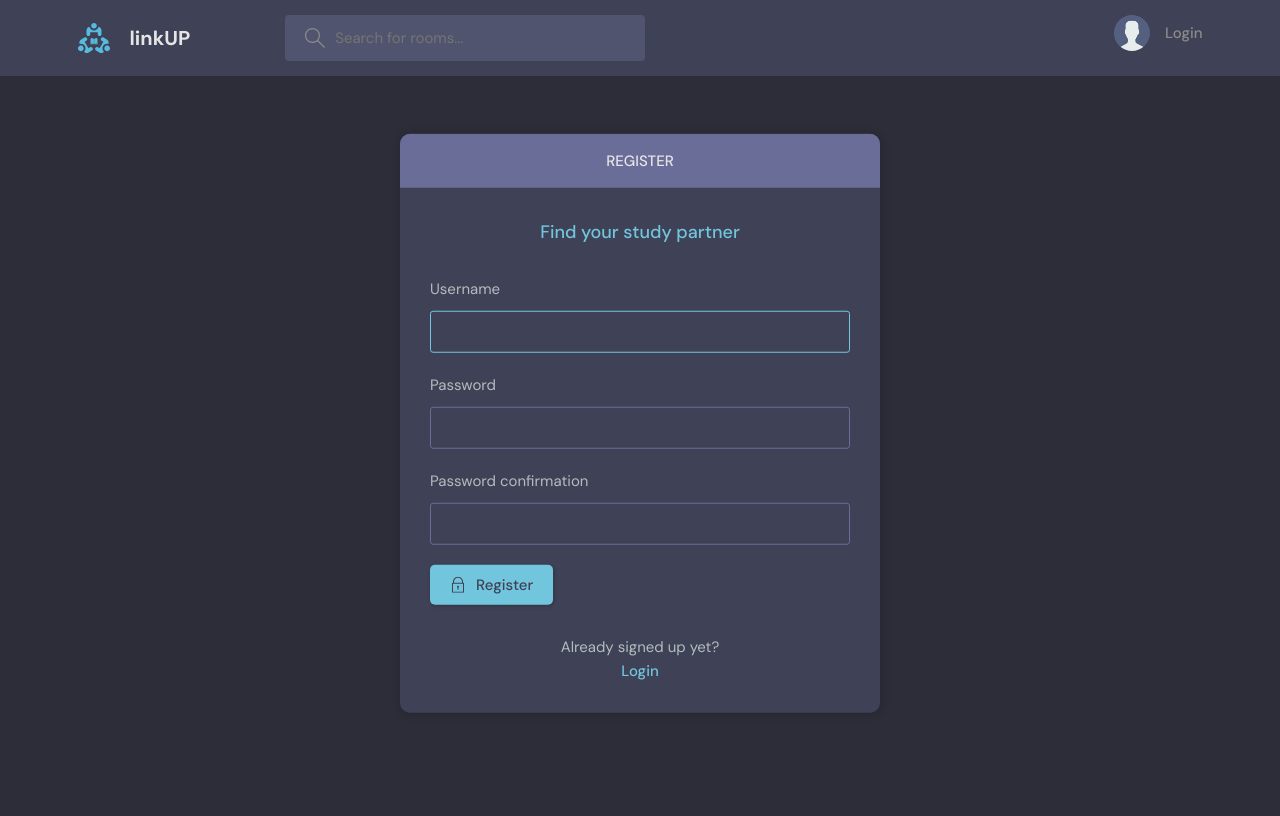
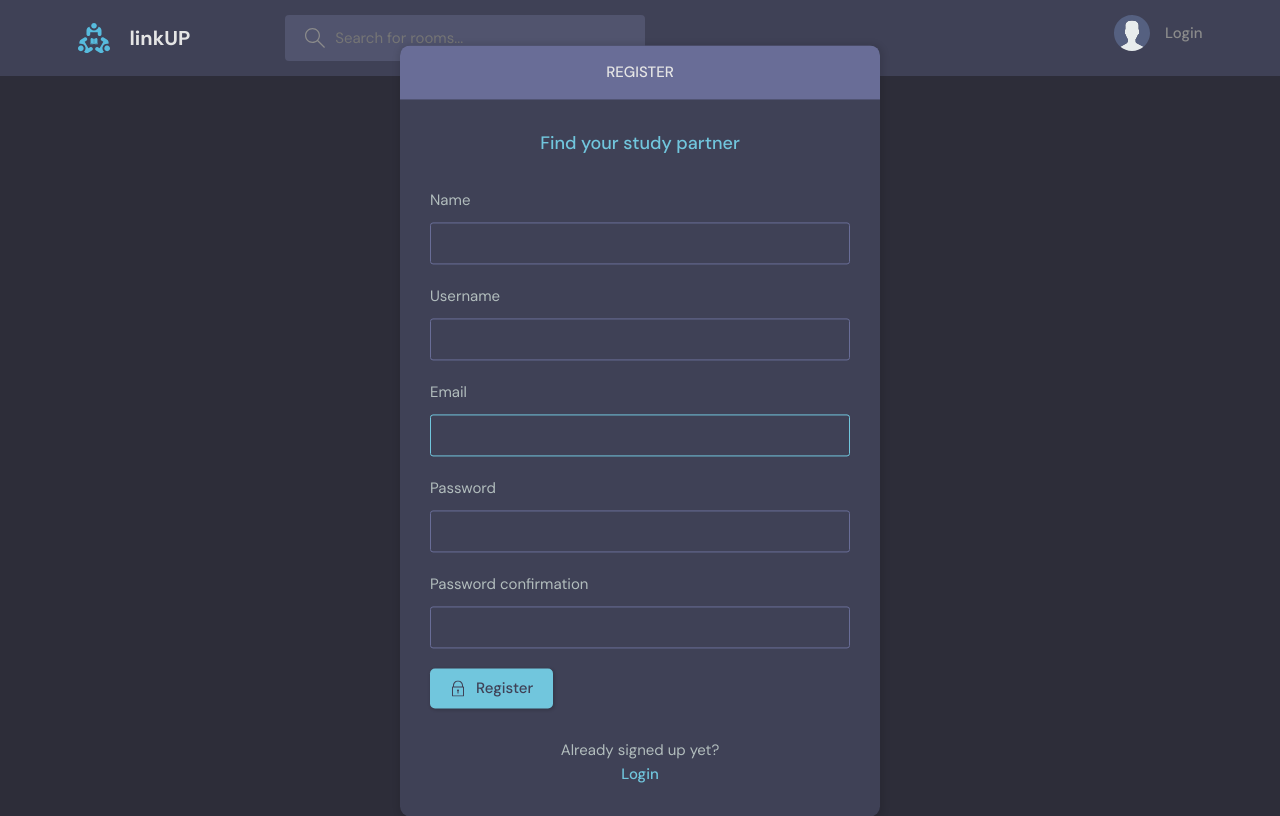
Before and after one commit to sahil-vanarse/linkUp, a Django app: page /register/ in a window 1280 px wide. Before the commit the page ends 713 px from the top, so only its background shows below. Run offline with Django 5.2, Linux system fonts and the light colour scheme.

Commit message:
Project Done

```diff
--- a/base/forms.py
+++ b/base/forms.py
@@ -1,7 +1,12 @@
 from django.forms import ModelForm
 from .models import Room, User
+from django.contrib.auth.forms import UserCreationForm
 # from django.contrib.auth.models import User
 
+class MyUserCreationForm(UserCreationForm):
+    class Meta:
+        model = User
+        fields = ['name', 'username', 'email', 'password1', 'password2']
 
 class RoomForm(ModelForm):
     class Meta:
@@ -12,4 +17,4 @@ class RoomForm(ModelForm):
 class UserForm(ModelForm):
     class Meta:
         model = User
-        fields = ['username', 'email']
+        fields = ['avatar','name','username', 'email', 'bio']
--- a/base/templates/base/login_register.html
+++ b/base/templates/base/login_register.html
@@ -17,8 +17,8 @@
         <form class="form" action="" method="POST">
           {% csrf_token %}
           <div class="form__group">
-            <label for="username">Username</label>
-            <input id="username" name="username" type="text" placeholder="e.g. sahil_vanarse" value="{{ request.POST.username }}" />
+            <label for="username">Email</label>
+            <input id="username" name="email" type="email" placeholder="e.g. sahilvanarse13@gmail.com" value="{{ request.POST.username }}" />
           </div>
           <div class="form__group">
             <label for="password">Password</label>
--- a/base/templates/base/profile.html
+++ b/base/templates/base/profile.html
@@ -25,9 +25,7 @@
           <div class="profile__about">
             <h3>About</h3>
             <p>
-              Lorem ipsum dolor sit amet consectetur adipisicing elit. Consequuntur illo tenetur
-              facilis sunt nemo debitis quisquam hic atque aut? Ducimus alias placeat optio
-              accusamus repudiandae quis ab ex exercitationem rem?
+              {{user.bio}}
             </p>
           </div>
         </div>
--- a/base/templates/base/room.html
+++ b/base/templates/base/room.html
@@ -129,7 +129,7 @@
             {% for user in participants %}
             <a href="{% url 'user-profile' user.id %}" class="participant">
               <div class="avatar avatar--medium">
-                <img src="{{room.host.avatar.url}}" />
+                <img src="{{user.avatar.url}}" />
               </div>
               <p>
                 {{user.username|capfirst}}
--- a/base/templates/base/update-user.html
+++ b/base/templates/base/update-user.html
@@ -20,7 +20,7 @@
                     </div>
                 </div>
                 <div class="layout__body">
-                    <form class="form" action="" method="POST">
+                    <form class="form" action="" method="POST", enctype='multipart/form-data'>
                       {% csrf_token %}
                       {% for field in form %}
                         <div class="form__group">
--- a/base/views.py
+++ b/base/views.py
@@ -3,11 +3,10 @@ from django.db.models import Q
 from django.http import HttpResponse
 from django.contrib.auth.decorators import login_required
 from .models import Room, Topic, Message, User
-from .forms import RoomForm, UserForm
+from .forms import RoomForm, UserForm, MyUserCreationForm
 # from django.contrib.auth.models import User
 from django.contrib.auth import authenticate, login, logout
 from django.contrib import messages
-from django.contrib.auth.forms import UserCreationForm
 
 # rooms = [
 #     {'id' : 1, 'name' : 'Lets learn python'},
@@ -20,15 +19,15 @@ def loginPage(request):
         return redirect('home')
 
     if request.method == "POST":
-        username = request.POST.get('username').lower()
+        email = request.POST.get('email')
         password = request.POST.get('password')
 
         try:
-            user = User.objects.get(username = username)
+            user = User.objects.get(email = email)
         except:
             messages.error(request, "User does not Exist.")
 
-        user = authenticate(request, username=username, password= password)
+        user = authenticate(request, email=email, password= password)
 
         if user is not None:
             login(request, user)
@@ -45,9 +44,9 @@ def logoutUser(request):
 
 def registerPage(request):
     # page = 'Register'
-    form = UserCreationForm()
+    form = MyUserCreationForm()
     if request.method == 'POST':
-        form = UserCreationForm(request.POST)
+        form = MyUserCreationForm(request.POST)
         if form.is_valid():
             user = form.save(commit = False)
             user.username = user.username.lower()
@@ -161,7 +160,7 @@ def updateUser(request):
     form = UserForm(instance=user)
 
     if request.method == "POST":
-        form = UserForm(request.POST, instance=user)
+        form = UserForm(request.POST, request.FILES, instance=user)
         if form.is_valid():
             form.save()
             return redirect('user-profile', pk=user.id)
```
Also changed, not shown: base/templates/base/activity_component.html (+10 -11 lines), db.sqlite3, static/images/20221128_062809.jpg (added), 1 other file.
